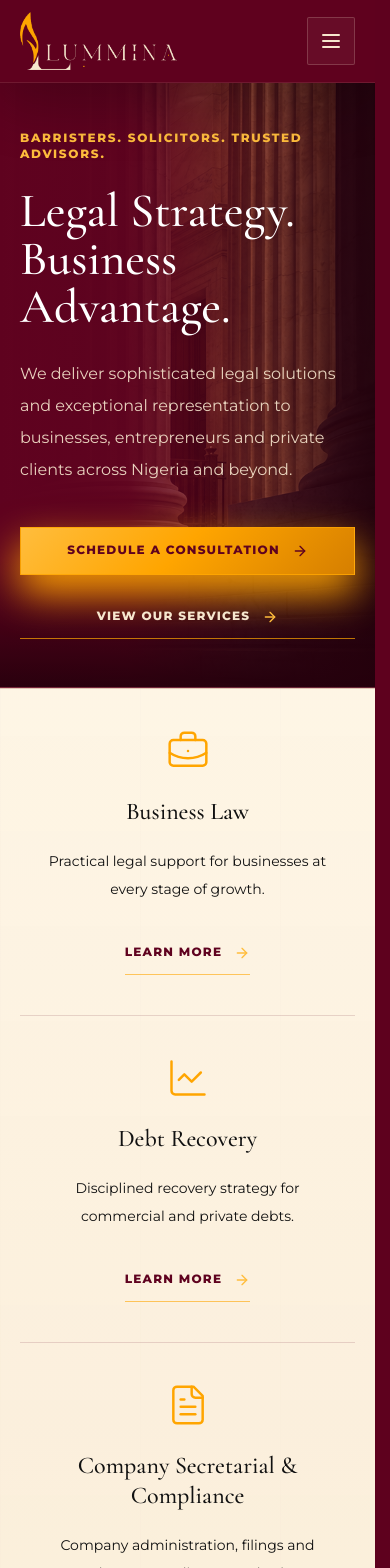
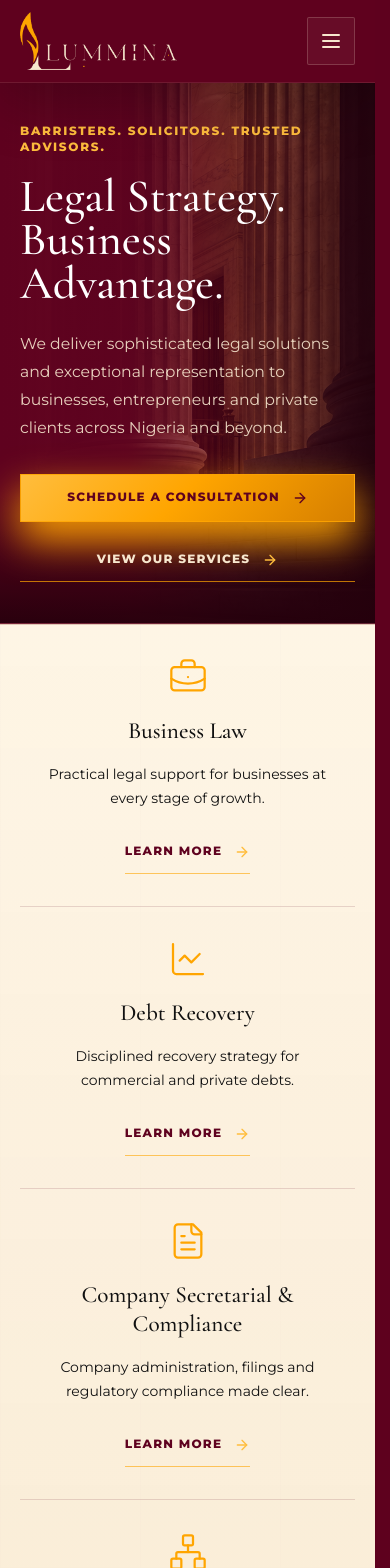
Before and after one commit to loumahub-alt/Lummina-frontend, a React (Vite) app: page / in a window 390 px wide. Shown: the top 1568 px of the page. Built offline with nearby package versions, Linux system fonts and the light colour scheme.

Commit message:
first commit

```diff
--- a/src/pages/HomePage.tsx
+++ b/src/pages/HomePage.tsx
@@ -16,18 +16,18 @@ export const HomePage = () => (
       />
       <div className="absolute inset-0 bg-[linear-gradient(90deg,#5F021F_0%,rgba(95,2,31,0.96)_34%,rgba(95,2,31,0.48)_68%,rgba(37,0,12,0.88)_100%)]" />
       <div className="absolute inset-x-0 bottom-0 h-32 bg-[linear-gradient(180deg,transparent,rgba(37,0,12,0.92))]" />
-      <div className="container-shell relative z-10 grid min-h-[560px] items-center py-12 sm:min-h-[600px] lg:min-h-[660px] lg:py-16">
+      <div className="container-shell relative z-10 grid min-h-[540px] items-center py-10 sm:min-h-[600px] sm:py-12 lg:min-h-[660px] lg:py-16">
         <div className="max-w-3xl">
           <p className="eyebrow">Barristers. Solicitors. Trusted Advisors.</p>
-          <h1 className="serif-heading mt-6 max-w-4xl text-5xl sm:text-6xl md:text-7xl xl:text-[5.6rem]">
+          <h1 className="serif-heading mt-5 max-w-4xl text-[2.9rem] leading-[0.94] sm:mt-6 sm:text-6xl md:text-7xl xl:text-[5.6rem]">
             Legal Strategy.
             <span className="block">Business Advantage.</span>
           </h1>
-          <p className="mt-7 max-w-2xl text-base leading-8 text-champagne/90 md:text-lg md:leading-9">
+          <p className="mt-6 max-w-2xl text-[0.98rem] leading-7 text-champagne/90 sm:mt-7 sm:text-base sm:leading-8 md:text-lg md:leading-9">
             We deliver sophisticated legal solutions and exceptional representation to
             businesses, entrepreneurs and private clients across Nigeria and beyond.
           </p>
-          <div className="mt-10 flex flex-col gap-5 sm:flex-row sm:items-center">
+          <div className="mt-8 flex flex-col gap-4 sm:mt-10 sm:flex-row sm:items-center sm:gap-5">
             <PrimaryButton to="/consultation">Schedule a Consultation</PrimaryButton>
             <SecondaryButton to="/practice-areas">View Our Services</SecondaryButton>
           </div>
@@ -42,15 +42,15 @@ export const HomePage = () => (
             const Icon = iconMap[area.icon];
 
             return (
-              <article key={area.id} className="flex min-h-[280px] flex-col items-center px-6 py-10 text-center">
-                <Icon aria-hidden="true" className="h-11 w-11 text-gold stroke-[1.35]" />
-                <h2 className="mt-6 font-serif text-2xl font-medium leading-tight text-ink">
+              <article key={area.id} className="flex min-h-[230px] flex-col items-center px-5 py-8 text-center sm:min-h-[280px] sm:px-6 sm:py-10">
+                <Icon aria-hidden="true" className="h-10 w-10 text-gold stroke-[1.35] sm:h-11 sm:w-11" />
+                <h2 className="mt-5 font-serif text-[1.45rem] font-medium leading-tight text-ink sm:mt-6 sm:text-2xl">
                   {area.title}
                 </h2>
-                <p className="mt-5 flex-1 text-sm leading-7 text-ink/68">
+                <p className="mt-4 flex-1 text-sm leading-6 text-ink/68 sm:mt-5 sm:leading-7">
                   {area.shortDescription}
                 </p>
-                <SecondaryButton to={`/practice-areas#${area.id}`} dark className="mt-7">
+                <SecondaryButton to={`/practice-areas#${area.id}`} dark className="mt-5 sm:mt-7">
                   Learn More
                 </SecondaryButton>
               </article>
@@ -68,20 +68,20 @@ export const HomePage = () => (
         style={{ objectPosition: images.boardroom.position }}
       />
       <div className="absolute inset-0 bg-[linear-gradient(90deg,#5F021F_0%,rgba(95,2,31,0.96)_43%,rgba(95,2,31,0.42)_76%,rgba(37,0,12,0.84)_100%)]" />
-      <div className="container-shell relative z-10 grid min-h-[560px] items-center py-20">
+      <div className="container-shell relative z-10 grid min-h-[500px] items-center py-14 sm:min-h-[560px] sm:py-20">
         <div className="max-w-xl">
           <p className="eyebrow">A Tradition of Excellence</p>
-          <h2 className="mt-5 font-serif text-5xl font-medium leading-tight text-white md:text-6xl">
+          <h2 className="mt-5 font-serif text-[2.75rem] font-medium leading-[1.03] text-white sm:text-5xl md:text-6xl">
             A Tradition of Excellence.
             <span className="block">A Commitment to You.</span>
           </h2>
           <div className="gold-divider mt-7" />
-          <p className="mt-7 leading-8 text-champagne/80">
+          <p className="mt-6 leading-7 text-champagne/80 sm:mt-7 sm:leading-8">
             Lummina is trusted for practical strategy, careful judgment and client service
             that protects business interests without losing sight of the people behind each
             matter.
           </p>
-          <SecondaryButton to="/about" className="mt-9">
+          <SecondaryButton to="/about" className="mt-8 sm:mt-9">
             Learn More About Us
           </SecondaryButton>
         </div>
```
Also changed, not shown: 4 other files (tests, documents, lock files or other folders).
